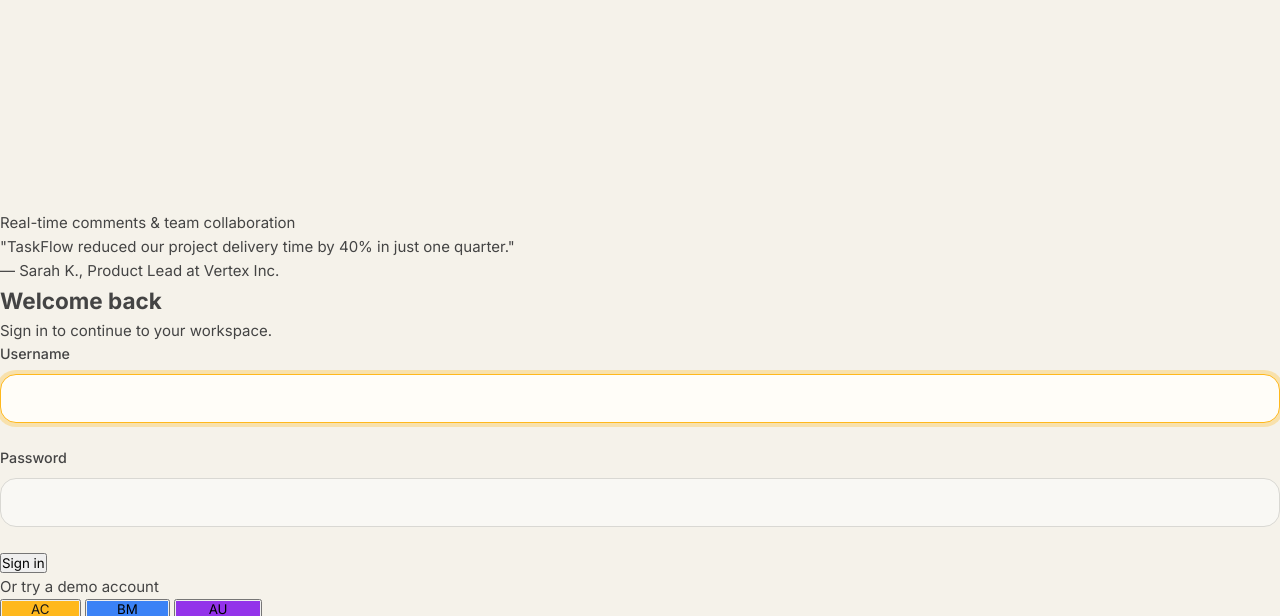
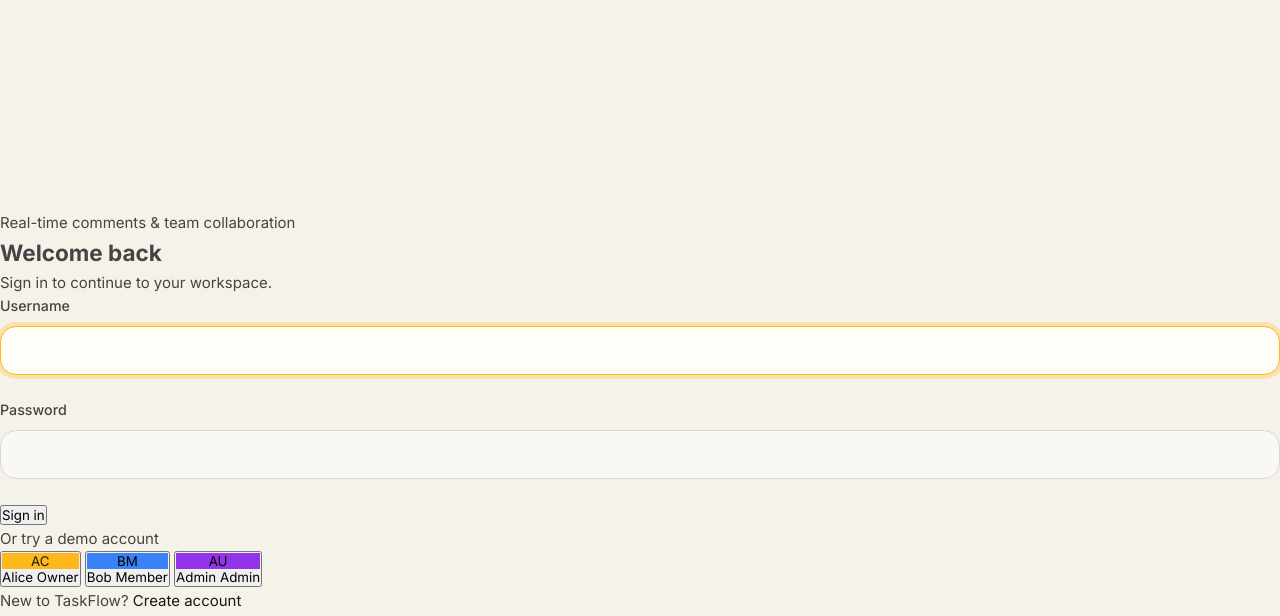
Before and after one commit to raunak23427/Task-Manager, a Django app: page /accounts/login/ in a window 1280 px wide. Shown: the part 3894-4510 px from the top of the page. Run offline with Django 5.2, Linux system fonts and the light colour scheme.

Commit message:
style(auth): remove testimonial from login page

```diff
--- a/templates/accounts/login.html
+++ b/templates/accounts/login.html
@@ -34,10 +34,7 @@
         Real-time comments &amp; team collaboration
       </li>
     </ul>
-    <div class="auth-testimonial">
-      <p class="auth-testimonial-text">"TaskFlow reduced our project delivery time by 40% in just one quarter."</p>
-      <p class="auth-testimonial-author">— Sarah K., Product Lead at Vertex Inc.</p>
-    </div>
+
   </div>
 
   <!-- Right panel -->
```
